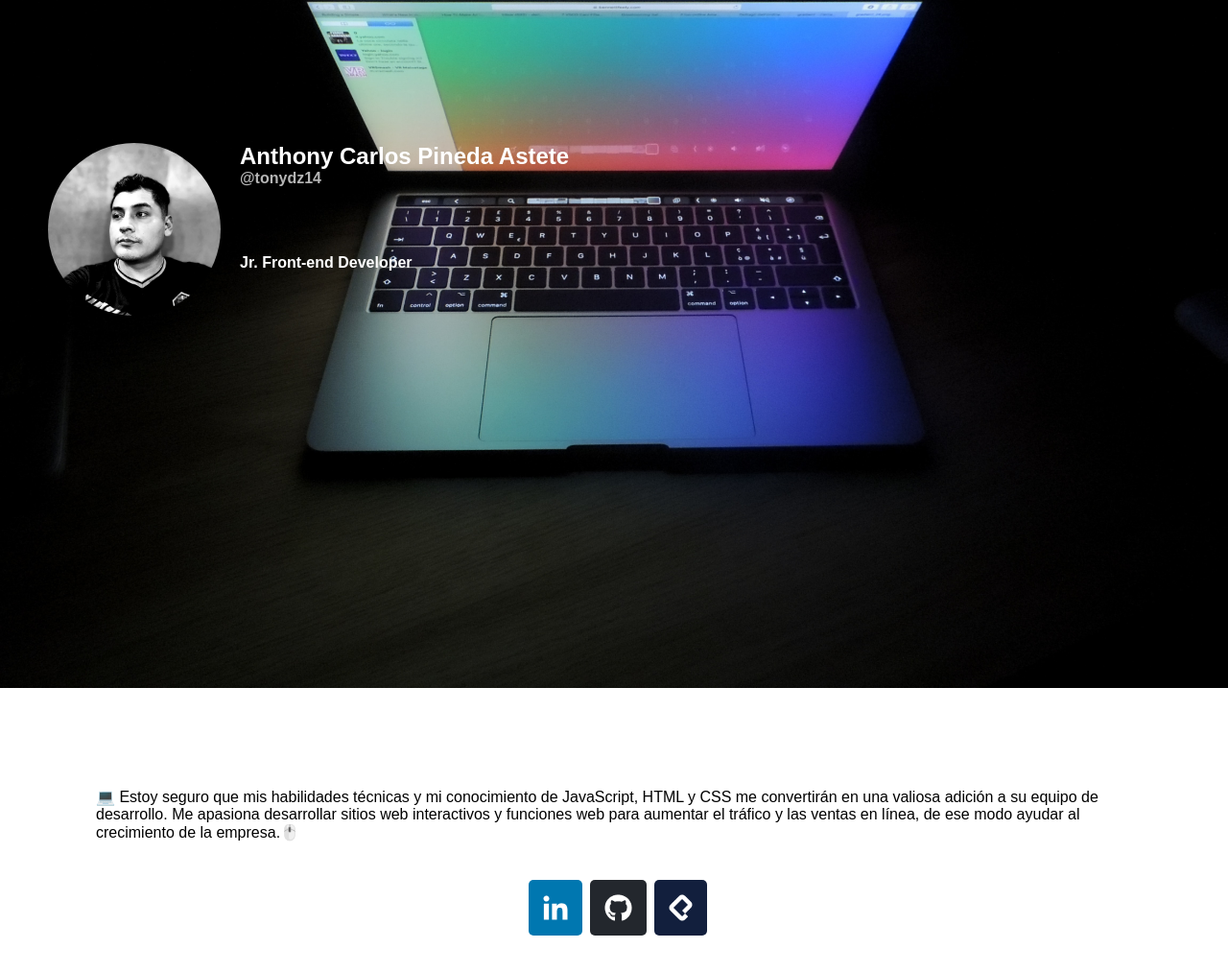
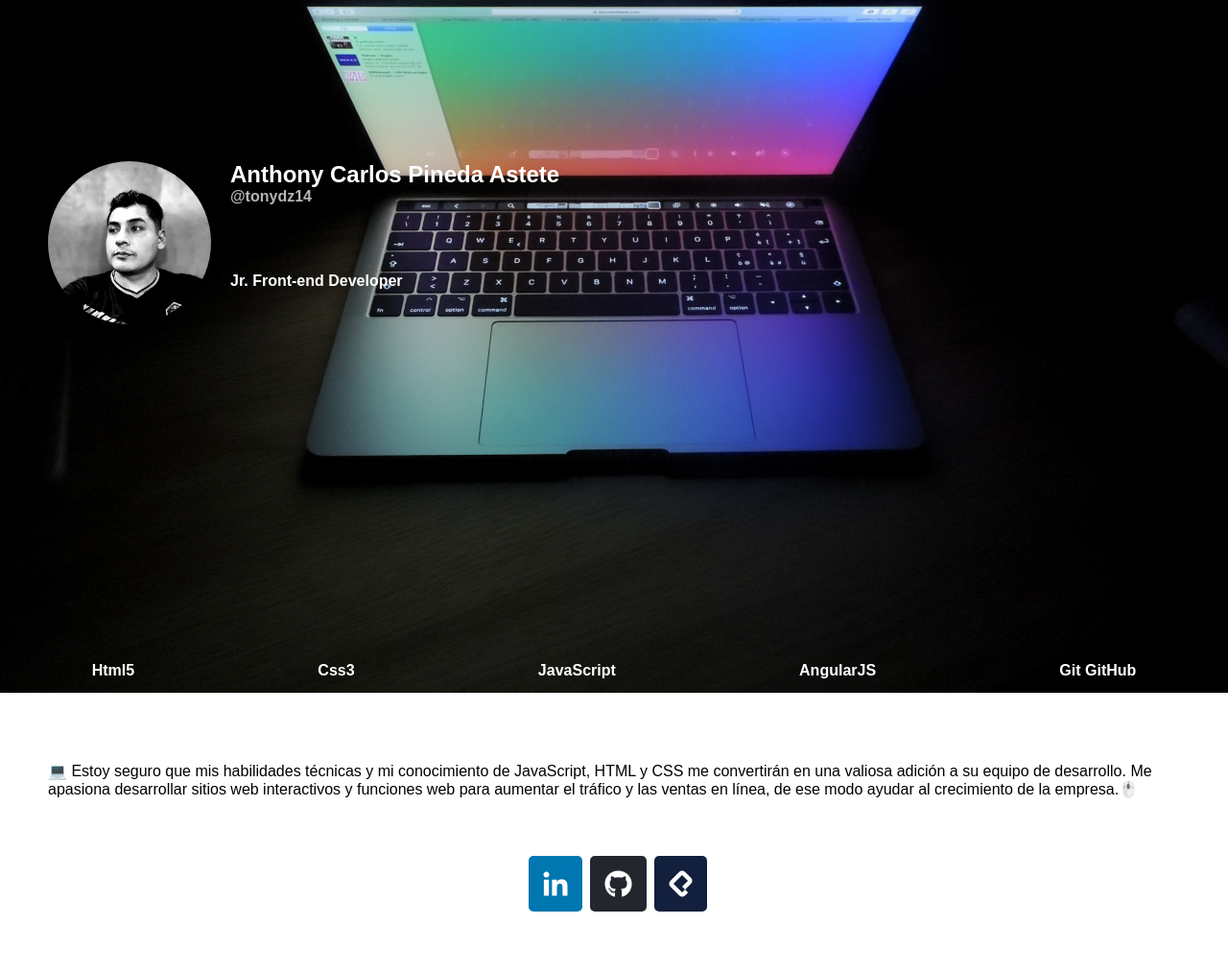
Before and after one commit to TonyDz14/Pagina-Web, a plain HTML site: page index.html in a window 1280 px wide. Shown: the part 317-1330 px from the top of the page at 96% size. Drawn offline with Linux system fonts and the light colour scheme.

Commit message:
Portafolio Pineda

```diff
--- a/index.html
+++ b/index.html
@@ -11,7 +11,7 @@
     <body>
         <header>
             <div class="image-container" id="logo">
-                <img src="imagenes/logo.PNG" alt="Logo">
+                <img src="imagenes/logoinicial.png" alt="Logo">
 
             </div>
         </header>
@@ -33,10 +33,18 @@
                     <p>Jr. Front-end Developer</p>
                 </div>
             </div>
-
-
+            <section id="lenguajes">
+                <div class="skills">
+                    <ul id="habilidades">
+                        <li>Html5</li>
+                        <li>Css3</li>
+                        <li>JavaScript</li>
+                        <li>AngularJS</li>
+                        <li>Git GitHub</li>
+                    </ul>
+                </div>
+            </section>
         </section>
-
         <main>
             <p>
                 💻 Estoy seguro que mis habilidades técnicas y mi conocimiento de JavaScript, HTML y CSS me convertirán en una valiosa adición a su equipo de desarrollo. Me apasiona desarrollar sitios web interactivos y funciones web para aumentar el tráfico y las ventas en línea, de ese modo ayudar al crecimiento de la empresa.🖱️
--- a/style.css
+++ b/style.css
@@ -52,9 +52,19 @@ header {
     color: #fff;
     padding: 0 50px;
 }
-
+#hero .skills #habilidades {
+    display: flex;
+    justify-content: space-around;
+    color: #fff;
+    list-style: none;
+    font-weight: bold;
+}
+#hero .skills {
+    top: 200%;
+    transform: translateY(-200%);
+}
 #hero .information-container #foto {
-    width: 180px;
+    width: 170px;
 }
 #hero .information-container #foto img {
     border-radius: 100%;
@@ -69,15 +79,14 @@ header {
     color: #b5b5b5;
     margin-bottom: 70px;
 }
-
 /* Estilos del main */
 main {
-    padding: 100px;
+    padding: 50px;
 }
 main .social-icons {
     display: flex;
     justify-content: center;
-    margin-top:  40px;
+    margin-top:  60px;
     list-style: none;
 }
 main .social-icons li {
```
Also changed, not shown: imagenes/logoinicial.png (added).
